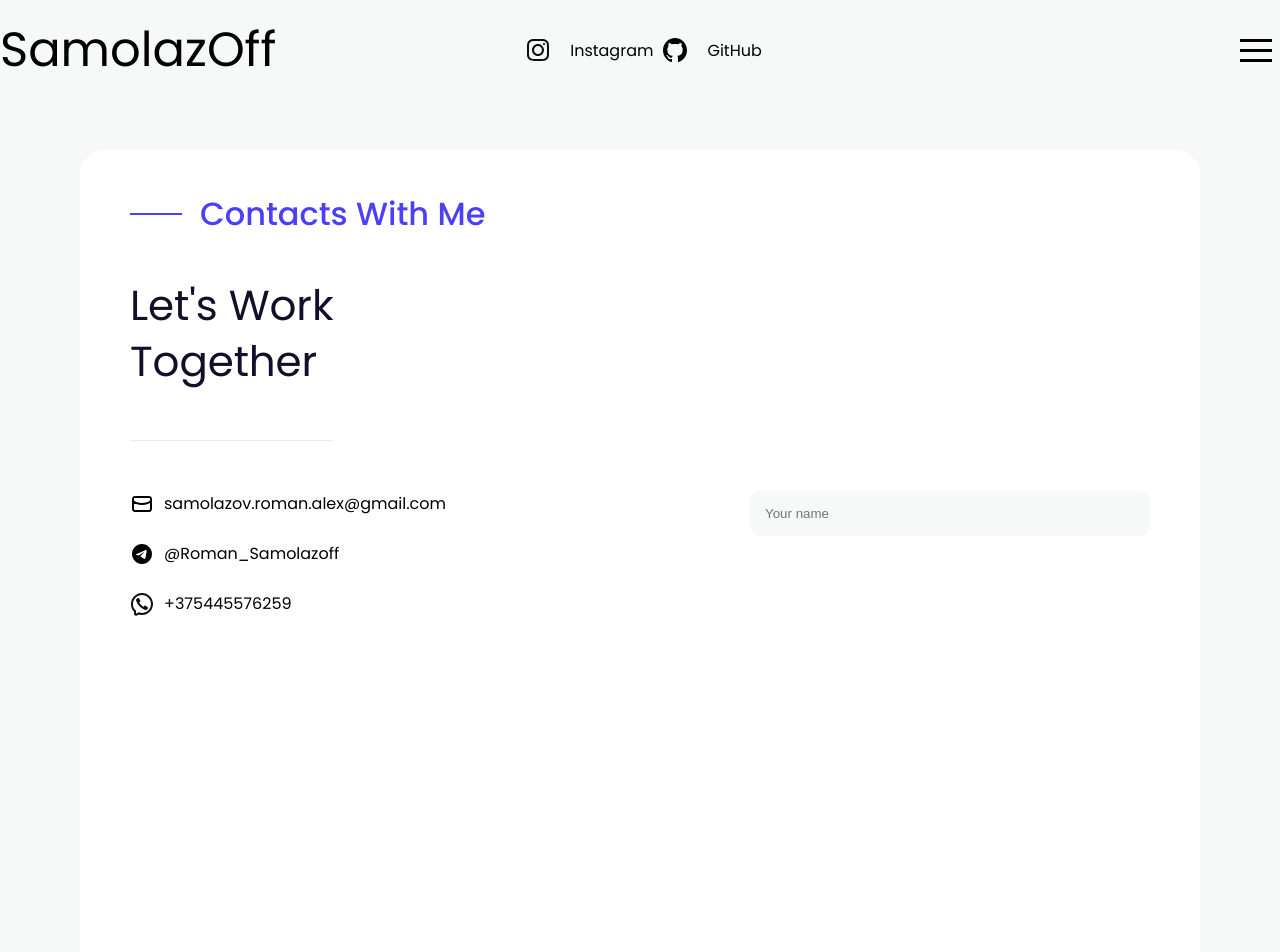
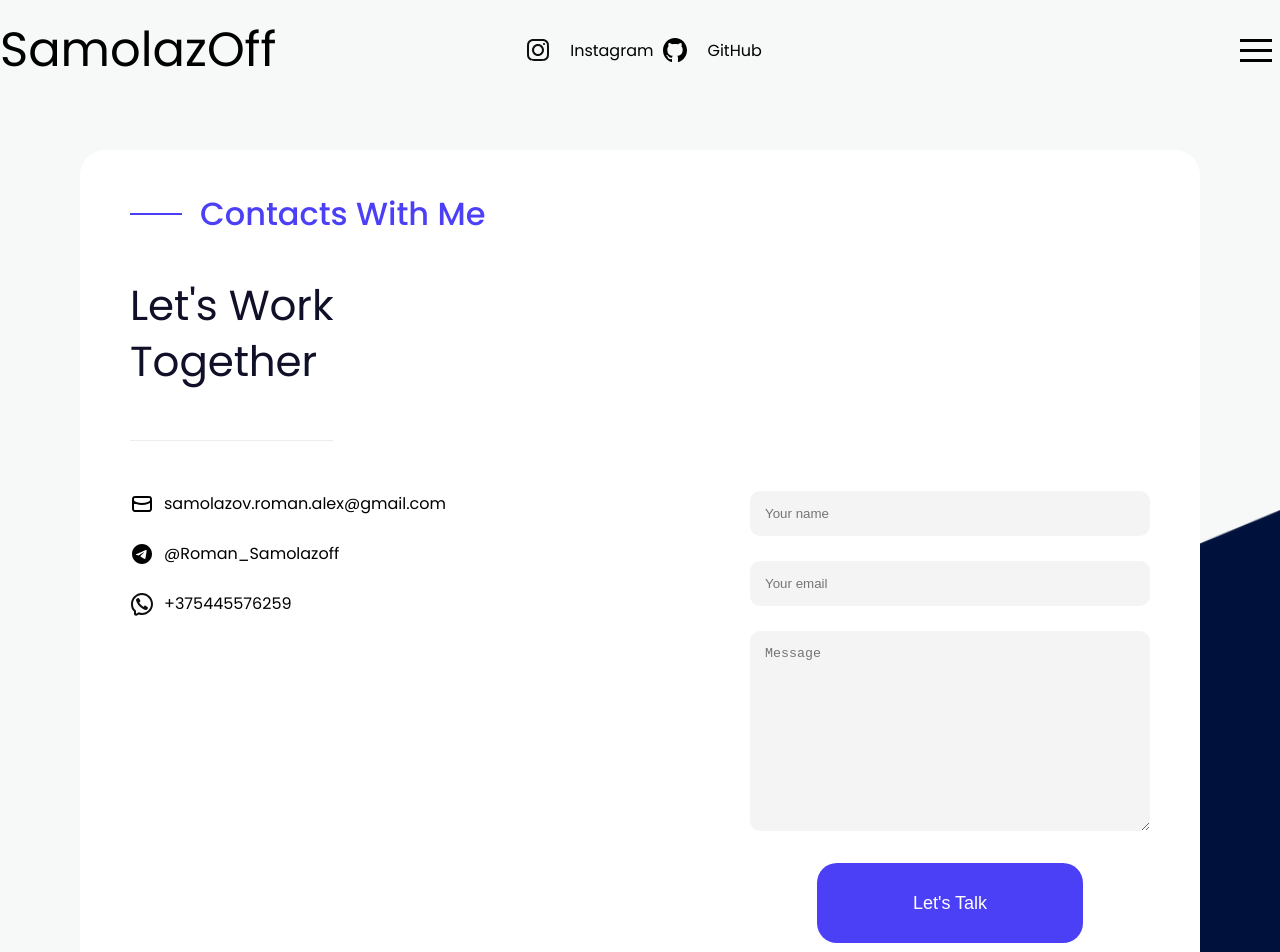
Before and after one commit to samolazoff/samolazoff-react, a React (Vite) app: page /contacts in a window 1280 px wide. Shown: the top 952 px of the page. Built offline with nearby package versions, Linux system fonts and the light colour scheme.

Commit message:
Add contacts without adptive

```diff
--- a/src/components/Btm/Btm.jsx
+++ b/src/components/Btm/Btm.jsx
@@ -2,10 +2,10 @@ import './Btm.scss';
 
 const Btm = (props) => {
 
-    const {txt} = props;
+    const {txt, type} = props;
 
     return (
-        <button className="app-button" type="button">
+        <button className="app-button" type={type}>
             {txt}
         </button>
     );
--- a/src/layouts/About/About.jsx
+++ b/src/layouts/About/About.jsx
@@ -2,12 +2,12 @@ import './About.scss';
 
 import TitleBlock from '../../components/TitleBlock/TitleBlock';
 
-import MyImg from '../../static/img/mine/5373046436129799659.png';
+// import MyImg from '../../static/img/mine/5373046436129799659.png';
 
 const About = () => {
     return (
         <section className='about'>
-            <img  className='about__img' src={MyImg} alt="MY_IMG" />
+            {/* <img  className='about__img' src={MyImg} alt="MY_IMG" /> */}
             <div className="about-content">
                 <TitleBlock txt='Raman Samalazau'/>
                 <span className="about__txt">Hello, my name's Raman. I'm a Web Developer.</span>
--- a/src/layouts/FormConect/FormConect.jsx
+++ b/src/layouts/FormConect/FormConect.jsx
@@ -3,6 +3,7 @@ import './FormConect.scss';
 import { useForm } from "react-hook-form";
 
 import ContactsMini from '../../components/ContactsMini/ContactsMini';
+import Btm from '../../components/Btm/Btm';
 
 const FormConect = () => {
     return (
@@ -12,7 +13,13 @@ const FormConect = () => {
                 <label className='form-conect-label' htmlFor="userName" >
                     <input className='form-conect__input' type="text" name="userName" id="userName" placeholder="Your name"/>
                 </label>
-
+                <label className='form-conect-label' htmlFor="userEmail" >
+                    <input className='form-conect__input' type='mail' name="userEmail" id="userEmail" placeholder="Your email"/>
+                </label>
+                <label className='form-conect-label' htmlFor="userTxt" >
+                    <textarea className='form-conect__input form-conect__input_textarea' name="userTxt" id="userTxt" placeholder="Message"/>
+                </label>
+                <Btm txt="Let's Talk" type="submit"/>
             </form>
         </div>
 
--- a/src/layouts/FormConect/FormConect.scss
+++ b/src/layouts/FormConect/FormConect.scss
@@ -9,12 +9,16 @@
         width: 400px;
     }
     &__input{
+        position: relative;
         width: 100%;
         padding: 15px;
         border-radius: 10px;
-        background-color: rgba(228, 231, 233, 0.3) ;
+        background-color: #F4F4F4 ;
         border: none;
         color: #4C40F7;
+        &_textarea{
+            height: 200px;
+        }
         &:focus-visible{
             border-color: #4C40F7;
         }
--- a/src/pages/Contacts/Contacts.scss
+++ b/src/pages/Contacts/Contacts.scss
@@ -11,7 +11,7 @@
         @include flex($dir: column, $jc: flex-start, $ai: flex-start);
         gap: 50px;
         width: 1120px;
-        height: 1480px;
+        // height: 1480px;
         padding: 50px;
         background-color: #FFFFFF;
         border-radius: 25px;
```
